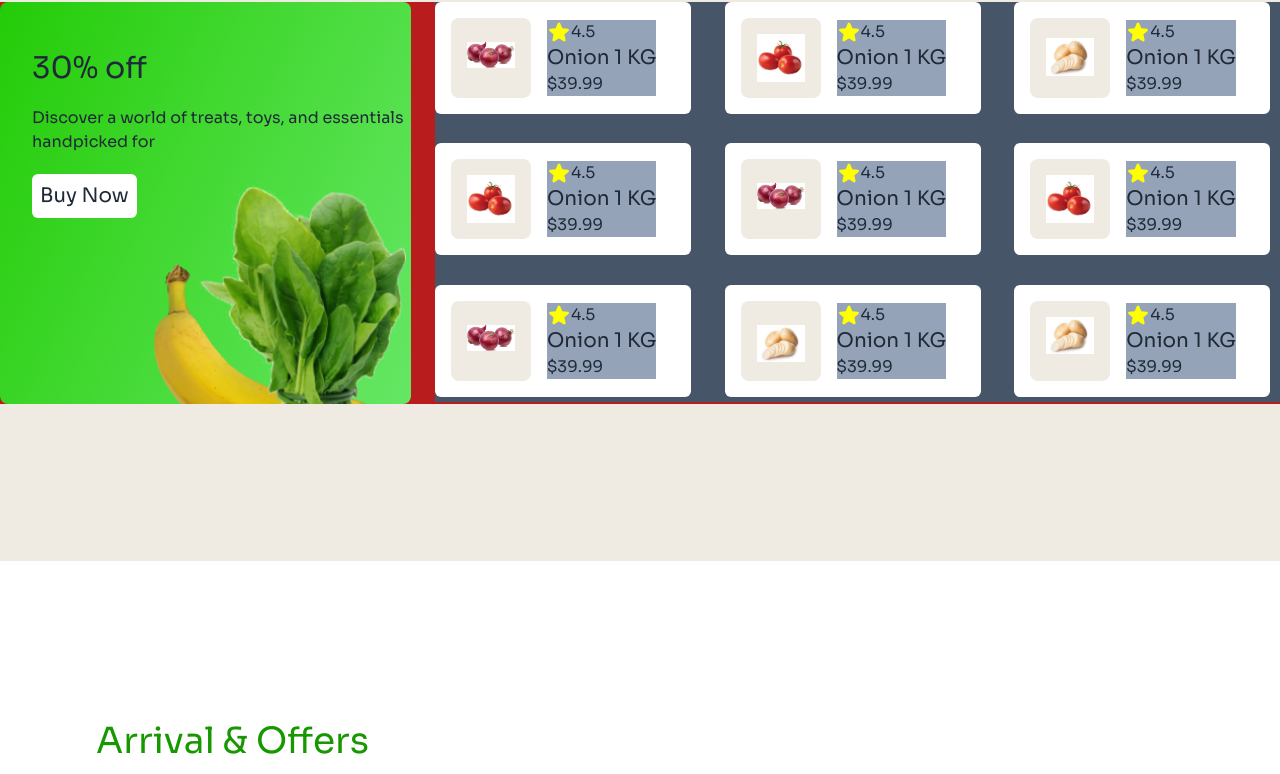
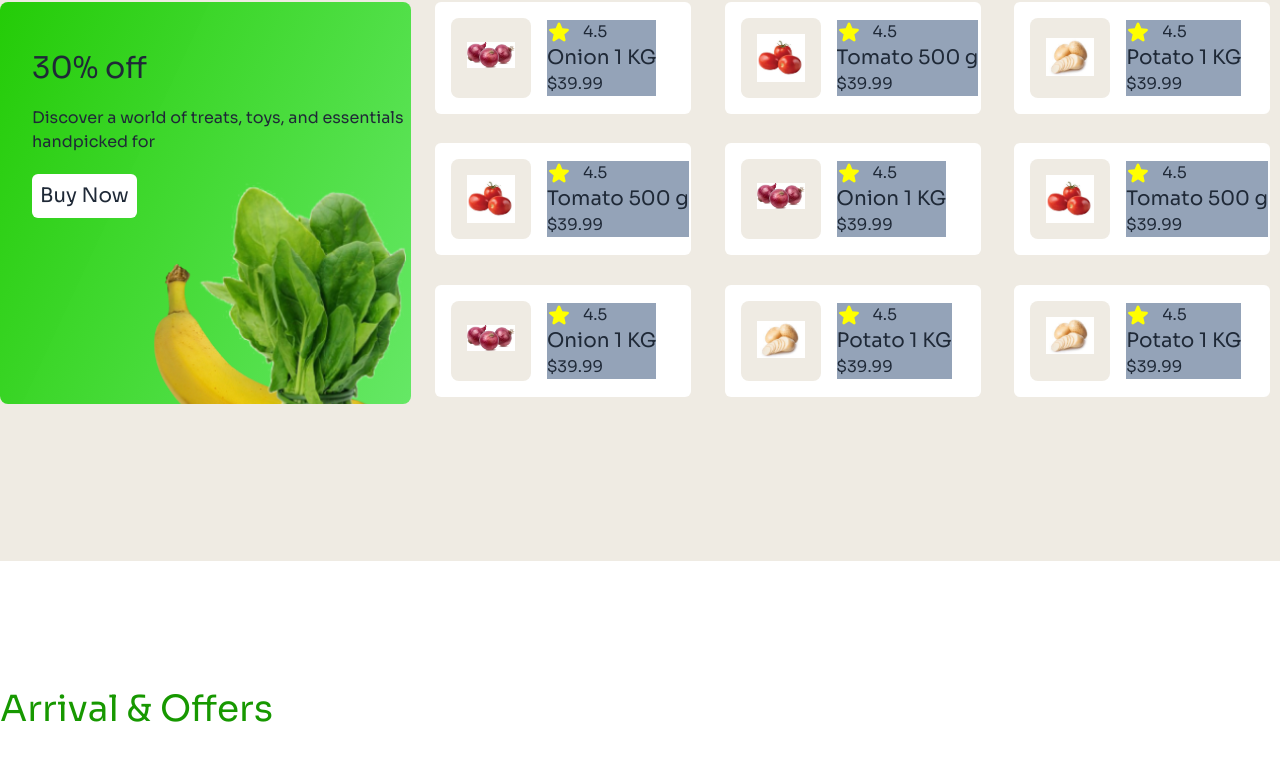
Before and after one commit to rafiq-coder/B11-assignment-3, a plain HTML site: page index.html in a window 1280 px wide. Shown: the part 2195-2969 px from the top of the page. Drawn offline with nearby package versions, Linux system fonts and the light colour scheme.

Commit message:
added some html

```diff
--- a/index.html
+++ b/index.html
@@ -159,10 +159,10 @@
         </section>
 
         <!-- popular products -->
-        <section class="bg-[#EFEBE3] mx-auto h-[1860px] sm:h-[775px] w-[1280px]">
-            <div class="bg-[#EFEBE3] w-full h-32"></div>
-            <h1 class="text-4xl text-[#179800] mb-12 ">Popular Products</h1>
-            <div class="flex flex-col sm:flex sm:flex-row justify-center gap-6 bg-red-700  mx-auto">
+        <section class="bg-[#EFEBE3] mx-auto h-[860px] sm:h-[775px] w-[1280px]">
+            <div class="bg-[#EFEBE3] w-full h-12 sm:h-32"></div>
+            <h1 class="text-2xl sm:text-4xl text-[#179800] mb-8 sm:mb-12 ml-4 sm:ml-0">Popular Products</h1>
+            <div class="flex flex-col sm:flex sm:flex-row justify-center gap-6 ml-4 sm:ml-0 mx-auto">
 
                 <div class="w-[359px] h-[340px] sm:h-[402px] sm:w-[424px] rounded-lg overflow-hidden" id="card-1">
                     <div class="">
@@ -178,150 +178,185 @@
 
                 </div>
                 <!-- 9 more cards -->
-                <div class="grid grid-cols-2  sm:grid-cols-3 gap-6 bg-slate-600 w-[359px] h-[340px] sm:w-[872px] sm:h-[400px]">
+                <div class="grid grid-cols-2  sm:grid-cols-3 gap-6  w-[359px] h-[340px] sm:w-[872px] sm:h-[400px]">
 
-                    <div class="w-40 h-16 sm:w-64 sm:h-28 bg-white flex  items-center gap-4 rounded-md">
-                        <div class="bg-[#EFEBE3] sm:w-20 sm:h-20 rounded-lg ml-4">
+                    <div class="w-40 h-16 sm:w-64 sm:h-28 bg-white flex  items-center gap-2 sm:gap-4 rounded-md">
+                        <div class="bg-[#EFEBE3] w-[53.75px] h-[53.75px] sm:w-20 sm:h-20 rounded-lg ml-2 sm:ml-4">
                             <img src="./assets/onion.webp" alt=""
-                                class="max-w-16 max-h-16 p-2 mx-auto align-middle mt-4">
+                                class="max-w-16 max-h-16 p-2 sm:p-2 mx-auto align-middle mt-[5px] sm:mt-4">
                         </div>
                         <div class="bg-slate-400 gap-2">
-                            <p class="flex"><svg xmlns="http://www.w3.org/2000/svg" fill="yellow" viewBox="0 0 24 24"
-                                    stroke-width="1.5" stroke="yellow" class="size-6">
+                            <div class="flex gap-2 sm:gap-3">
+                                <svg xmlns="http://www.w3.org/2000/svg" fill="yellow" viewBox="0 0 24 24"
+                                    stroke-width="1.5" stroke="yellow" class="size-3 sm:size-6">
                                     <path stroke-linecap="round" stroke-linejoin="round"
                                         d="M11.48 3.499a.562.562 0 0 1 1.04 0l2.125 5.111a.563.563 0 0 0 .475.345l5.518.442c.499.04.701.663.321.988l-4.204 3.602a.563.563 0 0 0-.182.557l1.285 5.385a.562.562 0 0 1-.84.61l-4.725-2.885a.562.562 0 0 0-.586 0L6.982 20.54a.562.562 0 0 1-.84-.61l1.285-5.386a.562.562 0 0 0-.182-.557l-4.204-3.602a.562.562 0 0 1 .321-.988l5.518-.442a.563.563 0 0 0 .475-.345L11.48 3.5Z" />
                                 </svg>
+                            <p class="flex text-[10px] sm:text-base gap-2 sm:gap-3">
                                 4.5</p>
-                            <h1 class="text-xl">Onion 1 KG</h1>
-                            <p>$39.99</p>
+                            </div>
+                            <h1 class="text-[12.5px] sm:text-xl">Onion 1 KG</h1>
+                            <p class="text-[10px] sm:text-base">$39.99</p>
                         </div>
                     </div>
-                    <div class="w-40 h-16 sm:w-64 sm:h-28 bg-white flex  items-center gap-4 rounded-md">
-                        <div class="bg-[#EFEBE3] w-20 h-20 rounded-lg ml-4">
+
+                    <div class="w-40 h-16 sm:w-64 sm:h-28 bg-white flex  items-center gap-2 sm:gap-4 rounded-md">
+                        <div class="bg-[#EFEBE3] w-[53.75px] h-[53.75px] sm:w-20 sm:h-20 rounded-lg ml-2 sm:ml-4">
                             <img src="./assets/tomato.jpg" alt=""
-                                class="max-w-16 max-h-16 p-2 mx-auto align-middle mt-2">
+                                class="max-w-16 max-h-16 p-3 sm:p-2 mx-auto align-middle mt-0 sm:mt-2">
                         </div>
                         <div class="bg-slate-400 gap-2">
-                            <p class="flex"><svg xmlns="http://www.w3.org/2000/svg" fill="yellow" viewBox="0 0 24 24"
-                                    stroke-width="1.5" stroke="yellow" class="size-6">
+                            <div class="flex gap-2 sm:gap-3">
+                                <svg xmlns="http://www.w3.org/2000/svg" fill="yellow" viewBox="0 0 24 24"
+                                    stroke-width="1.5" stroke="yellow" class="size-3 sm:size-6">
                                     <path stroke-linecap="round" stroke-linejoin="round"
                                         d="M11.48 3.499a.562.562 0 0 1 1.04 0l2.125 5.111a.563.563 0 0 0 .475.345l5.518.442c.499.04.701.663.321.988l-4.204 3.602a.563.563 0 0 0-.182.557l1.285 5.385a.562.562 0 0 1-.84.61l-4.725-2.885a.562.562 0 0 0-.586 0L6.982 20.54a.562.562 0 0 1-.84-.61l1.285-5.386a.562.562 0 0 0-.182-.557l-4.204-3.602a.562.562 0 0 1 .321-.988l5.518-.442a.563.563 0 0 0 .475-.345L11.48 3.5Z" />
                                 </svg>
+                            <p class="flex text-[10px] sm:text-base gap-2 sm:gap-3">
                                 4.5</p>
-                            <h1 class="text-xl">Onion 1 KG</h1>
-                            <p>$39.99</p>
+                            </div>
+                            <h1 class="text-[12.5px] sm:text-xl">Tomato 500 g</h1>
+                            <p class="text-[10px] sm:text-base">$39.99</p>
                         </div>
                     </div>
-                    <div class="w-40 h-16 sm:w-64 sm:h-28 bg-white flex  items-center gap-4 rounded-md">
-                        <div class="bg-[#EFEBE3] w-20 h-20 rounded-lg ml-4">
+
+                    <div class="w-40 h-16 sm:w-64 sm:h-28 bg-white flex  items-center gap-2 sm:gap-4 rounded-md">
+                        <div class="bg-[#EFEBE3] w-[53.75px] h-[53.75px] sm:w-20 sm:h-20 rounded-lg ml-2 sm:ml-4">
                             <img src="./assets/potato.jpg" alt=""
-                                class="max-w-16 max-h-16 p-2 mx-auto align-middle mt-3">
+                                class="max-w-16 max-h-16 p-1 sm:p-2 mx-auto align-middle mt-0 sm:mt-3">
                         </div>
                         <div class="bg-slate-400 gap-2">
-                            <p class="flex"><svg xmlns="http://www.w3.org/2000/svg" fill="yellow" viewBox="0 0 24 24"
-                                    stroke-width="1.5" stroke="yellow" class="size-6">
+                            <div class="flex gap-2 sm:gap-3">
+                                <svg xmlns="http://www.w3.org/2000/svg" fill="yellow" viewBox="0 0 24 24"
+                                    stroke-width="1.5" stroke="yellow" class="size-3 sm:size-6">
                                     <path stroke-linecap="round" stroke-linejoin="round"
                                         d="M11.48 3.499a.562.562 0 0 1 1.04 0l2.125 5.111a.563.563 0 0 0 .475.345l5.518.442c.499.04.701.663.321.988l-4.204 3.602a.563.563 0 0 0-.182.557l1.285 5.385a.562.562 0 0 1-.84.61l-4.725-2.885a.562.562 0 0 0-.586 0L6.982 20.54a.562.562 0 0 1-.84-.61l1.285-5.386a.562.562 0 0 0-.182-.557l-4.204-3.602a.562.562 0 0 1 .321-.988l5.518-.442a.563.563 0 0 0 .475-.345L11.48 3.5Z" />
                                 </svg>
+                            <p class="flex text-[10px] sm:text-base gap-2 sm:gap-3">
                                 4.5</p>
-                            <h1 class="text-xl">Onion 1 KG</h1>
-                            <p>$39.99</p>
+                            </div>
+                            <h1 class="text-[12.5px] sm:text-xl">Potato 1 KG</h1>
+                            <p class="text-[10px] sm:text-base">$39.99</p>
                         </div>
                     </div>
-                    <div class="w-40 h-16 sm:w-64 sm:h-28 bg-white flex  items-center gap-4 rounded-md">
-                        <div class="bg-[#EFEBE3] w-20 h-20 rounded-lg ml-4">
+
+                    <div class="w-40 h-16 sm:w-64 sm:h-28 bg-white flex  items-center gap-2 sm:gap-4 rounded-md">
+                        <div class="bg-[#EFEBE3] w-[53.75px] h-[53.75px] sm:w-20 sm:h-20 rounded-lg ml-2 sm:ml-4">
                             <img src="./assets/tomato.jpg" alt=""
-                                class="max-w-16 max-h-16 p-2 mx-auto align-middle mt-2">
+                            class="max-w-16 max-h-16 p-3 sm:p-2 mx-auto align-middle mt-0 sm:mt-2">
                         </div>
                         <div class="bg-slate-400 gap-2">
-                            <p class="flex"><svg xmlns="http://www.w3.org/2000/svg" fill="yellow" viewBox="0 0 24 24"
-                                    stroke-width="1.5" stroke="yellow" class="size-6">
+                            <div class="flex gap-2 sm:gap-3">
+                                <svg xmlns="http://www.w3.org/2000/svg" fill="yellow" viewBox="0 0 24 24"
+                                    stroke-width="1.5" stroke="yellow" class="size-3 sm:size-6">
                                     <path stroke-linecap="round" stroke-linejoin="round"
                                         d="M11.48 3.499a.562.562 0 0 1 1.04 0l2.125 5.111a.563.563 0 0 0 .475.345l5.518.442c.499.04.701.663.321.988l-4.204 3.602a.563.563 0 0 0-.182.557l1.285 5.385a.562.562 0 0 1-.84.61l-4.725-2.885a.562.562 0 0 0-.586 0L6.982 20.54a.562.562 0 0 1-.84-.61l1.285-5.386a.562.562 0 0 0-.182-.557l-4.204-3.602a.562.562 0 0 1 .321-.988l5.518-.442a.563.563 0 0 0 .475-.345L11.48 3.5Z" />
                                 </svg>
+                            <p class="flex text-[10px] sm:text-base gap-2 sm:gap-3">
                                 4.5</p>
-                            <h1 class="text-xl">Onion 1 KG</h1>
-                            <p>$39.99</p>
+                            </div>
+                            <h1 class="text-[12.5px] sm:text-xl">Tomato 500 g</h1>
+                            <p class="text-[10px] sm:text-base">$39.99</p>
                         </div>
                     </div>
-                    <div class="w-40 h-16 sm:w-64 sm:h-28 bg-white flex  items-center gap-4 rounded-md">
-                        <div class="bg-[#EFEBE3] w-20 h-20 rounded-lg ml-4">
+
+                    <div class="w-40 h-16 sm:w-64 sm:h-28 bg-white flex  items-center gap-2 sm:gap-4 rounded-md">
+                        <div class="bg-[#EFEBE3] w-[53.75px] h-[53.75px] sm:w-20 sm:h-20 rounded-lg ml-2 sm:ml-4">
                             <img src="./assets/onion.webp" alt=""
-                                class="max-w-16 max-h-16 p-2 mx-auto align-middle mt-4">
+                            class="max-w-16 max-h-16 p-2 sm:p-2 mx-auto align-middle mt-[5px] sm:mt-4">
                         </div>
                         <div class="bg-slate-400 gap-2">
-                            <p class="flex"><svg xmlns="http://www.w3.org/2000/svg" fill="yellow" viewBox="0 0 24 24"
-                                    stroke-width="1.5" stroke="yellow" class="size-6">
+                            <div class="flex gap-2 sm:gap-3">
+                                <svg xmlns="http://www.w3.org/2000/svg" fill="yellow" viewBox="0 0 24 24"
+                                    stroke-width="1.5" stroke="yellow" class="size-3 sm:size-6">
                                     <path stroke-linecap="round" stroke-linejoin="round"
                                         d="M11.48 3.499a.562.562 0 0 1 1.04 0l2.125 5.111a.563.563 0 0 0 .475.345l5.518.442c.499.04.701.663.321.988l-4.204 3.602a.563.563 0 0 0-.182.557l1.285 5.385a.562.562 0 0 1-.84.61l-4.725-2.885a.562.562 0 0 0-.586 0L6.982 20.54a.562.562 0 0 1-.84-.61l1.285-5.386a.562.562 0 0 0-.182-.557l-4.204-3.602a.562.562 0 0 1 .321-.988l5.518-.442a.563.563 0 0 0 .475-.345L11.48 3.5Z" />
                                 </svg>
+                            <p class="flex text-[10px] sm:text-base gap-2 sm:gap-3">
                                 4.5</p>
-                            <h1 class="text-xl">Onion 1 KG</h1>
-                            <p>$39.99</p>
+                            </div>
+                            <h1 class="text-[12.5px] sm:text-xl">Onion 1 KG</h1>
+                            <p class="text-[10px] sm:text-base">$39.99</p>
                         </div>
                     </div>
-                    <div class="w-40 h-16 sm:w-64 sm:h-28 bg-white flex  items-center gap-4 rounded-md">
-                        <div class="bg-[#EFEBE3] w-20 h-20 rounded-lg ml-4">
+
+                    <div class="w-40 h-16 sm:w-64 sm:h-28 bg-white flex  items-center gap-2 sm:gap-4 rounded-md">
+                        <div class="bg-[#EFEBE3] w-[53.75px] h-[53.75px] sm:w-20 sm:h-20 rounded-lg ml-2 sm:ml-4">
                             <img src="./assets/tomato.jpg" alt=""
-                                class="max-w-16 max-h-16 p-2 mx-auto align-middle mt-2">
+                            class="max-w-16 max-h-16 p-3 sm:p-2 mx-auto align-middle mt-0 sm:mt-2">
                         </div>
                         <div class="bg-slate-400 gap-2">
-                            <p class="flex"><svg xmlns="http://www.w3.org/2000/svg" fill="yellow" viewBox="0 0 24 24"
-                                    stroke-width="1.5" stroke="yellow" class="size-6">
+                            <div class="flex gap-2 sm:gap-3">
+                                <svg xmlns="http://www.w3.org/2000/svg" fill="yellow" viewBox="0 0 24 24"
+                                    stroke-width="1.5" stroke="yellow" class="size-3 sm:size-6">
                                     <path stroke-linecap="round" stroke-linejoin="round"
                                         d="M11.48 3.499a.562.562 0 0 1 1.04 0l2.125 5.111a.563.563 0 0 0 .475.345l5.518.442c.499.04.701.663.321.988l-4.204 3.602a.563.563 0 0 0-.182.557l1.285 5.385a.562.562 0 0 1-.84.61l-4.725-2.885a.562.562 0 0 0-.586 0L6.982 20.54a.562.562 0 0 1-.84-.61l1.285-5.386a.562.562 0 0 0-.182-.557l-4.204-3.602a.562.562 0 0 1 .321-.988l5.518-.442a.563.563 0 0 0 .475-.345L11.48 3.5Z" />
                                 </svg>
+                            <p class="flex text-[10px] sm:text-base gap-2 sm:gap-3">
                                 4.5</p>
-                            <h1 class="text-xl">Onion 1 KG</h1>
-                            <p>$39.99</p>
+                            </div>
+                            <h1 class="text-[12.5px] sm:text-xl">Tomato 500 g</h1>
+                            <p class="text-[10px] sm:text-base">$39.99</p>
                         </div>
                     </div>
-                    <div class="w-40 h-16 sm:w-64 sm:h-28 bg-white flex  items-center gap-4 rounded-md">
-                        <div class="bg-[#EFEBE3] w-20 h-20 rounded-lg ml-4">
+
+                    <div class="w-40 h-16 sm:w-64 sm:h-28 bg-white flex  items-center gap-2 sm:gap-4 rounded-md">
+                        <div class="bg-[#EFEBE3] w-[53.75px] h-[53.75px] sm:w-20 sm:h-20 rounded-lg ml-2 sm:ml-4">
                             <img src="./assets/onion.webp" alt=""
-                                class="max-w-16 max-h-16 p-2 mx-auto align-middle mt-4">
+                            class="max-w-16 max-h-16 p-2 sm:p-2 mx-auto align-middle mt-[5px] sm:mt-4">
                         </div>
                         <div class="bg-slate-400 gap-2">
-                            <p class="flex"><svg xmlns="http://www.w3.org/2000/svg" fill="yellow" viewBox="0 0 24 24"
-                                    stroke-width="1.5" stroke="yellow" class="size-6">
+                            <div class="flex gap-2 sm:gap-3">
+                                <svg xmlns="http://www.w3.org/2000/svg" fill="yellow" viewBox="0 0 24 24"
+                                    stroke-width="1.5" stroke="yellow" class="size-3 sm:size-6">
                                     <path stroke-linecap="round" stroke-linejoin="round"
                                         d="M11.48 3.499a.562.562 0 0 1 1.04 0l2.125 5.111a.563.563 0 0 0 .475.345l5.518.442c.499.04.701.663.321.988l-4.204 3.602a.563.563 0 0 0-.182.557l1.285 5.385a.562.562 0 0 1-.84.61l-4.725-2.885a.562.562 0 0 0-.586 0L6.982 20.54a.562.562 0 0 1-.84-.61l1.285-5.386a.562.562 0 0 0-.182-.557l-4.204-3.602a.562.562 0 0 1 .321-.988l5.518-.442a.563.563 0 0 0 .475-.345L11.48 3.5Z" />
                                 </svg>
+                            <p class="flex text-[10px] sm:text-base gap-2 sm:gap-3">
                                 4.5</p>
-                            <h1 class="text-xl">Onion 1 KG</h1>
-                            <p>$39.99</p>
+                            </div>
+                            <h1 class="text-[12.5px] sm:text-xl">Onion 1 KG</h1>
+                            <p class="text-[10px] sm:text-base">$39.99</p>
                         </div>
                     </div>
-                    <div class="w-40 h-16 sm:w-64 sm:h-28 bg-white flex  items-center gap-4 rounded-md">
-                        <div class="bg-[#EFEBE3] w-20 h-20 rounded-lg ml-4">
+
+                    <div class="w-40 h-16 sm:w-64 sm:h-28 bg-white flex  items-center gap-2 sm:gap-4 rounded-md">
+                        <div class="bg-[#EFEBE3] w-[53.75px] h-[53.75px] sm:w-20 sm:h-20 rounded-lg ml-2 sm:ml-4">
                             <img src="./assets/potato.jpg" alt=""
-                                class="max-w-16 max-h-16 p-2 mx-auto align-middle mt-4">
+                            class="max-w-16 max-h-16 p-1 sm:p-2 mx-auto align-middle mt-0 sm:mt-3">
                         </div>
                         <div class="bg-slate-400 gap-2">
-                            <p class="flex"><svg xmlns="http://www.w3.org/2000/svg" fill="yellow" viewBox="0 0 24 24"
-                                    stroke-width="1.5" stroke="yellow" class="size-6">
+                            <div class="flex gap-2 sm:gap-3">
+                                <svg xmlns="http://www.w3.org/2000/svg" fill="yellow" viewBox="0 0 24 24"
+                                    stroke-width="1.5" stroke="yellow" class="size-3 sm:size-6">
                                     <path stroke-linecap="round" stroke-linejoin="round"
                                         d="M11.48 3.499a.562.562 0 0 1 1.04 0l2.125 5.111a.563.563 0 0 0 .475.345l5.518.442c.499.04.701.663.321.988l-4.204 3.602a.563.563 0 0 0-.182.557l1.285 5.385a.562.562 0 0 1-.84.61l-4.725-2.885a.562.562 0 0 0-.586 0L6.982 20.54a.562.562 0 0 1-.84-.61l1.285-5.386a.562.562 0 0 0-.182-.557l-4.204-3.602a.562.562 0 0 1 .321-.988l5.518-.442a.563.563 0 0 0 .475-.345L11.48 3.5Z" />
                                 </svg>
+                            <p class="flex text-[10px] sm:text-base gap-2 sm:gap-3">
                                 4.5</p>
-                            <h1 class="text-xl">Onion 1 KG</h1>
-                            <p>$39.99</p>
+                            </div>
+                            <h1 class="text-[12.5px] sm:text-xl">Potato 1 KG</h1>
+                            <p class="text-[10px] sm:text-base">$39.99</p>
                         </div>
                     </div>
-                    <div class="w-40 h-16 sm:w-64 sm:h-28 bg-white flex  items-center gap-4 rounded-md">
-                        <div class="bg-[#EFEBE3] w-20 h-20 rounded-lg ml-4">
+
+                    <div class="w-40 h-16 sm:w-64 sm:h-28 bg-white hidden sm:flex  items-center gap-2 sm:gap-4 rounded-md">
+                        <div class="bg-[#EFEBE3] w-[53.75px] h-[53.75px] sm:w-20 sm:h-20 rounded-lg ml-2 sm:ml-4">
                             <img src="./assets/potato.jpg" alt=""
                                 class="max-w-16 max-h-16 p-2 mx-auto align-middle mt-2">
                         </div>
                         <div class="bg-slate-400 gap-2">
-                            <p class="flex"><svg xmlns="http://www.w3.org/2000/svg" fill="yellow" viewBox="0 0 24 24"
-                                    stroke-width="1.5" stroke="yellow" class="size-6">
+                            <div class="flex gap-2 sm:gap-3">
+                                <svg xmlns="http://www.w3.org/2000/svg" fill="yellow" viewBox="0 0 24 24"
+                                    stroke-width="1.5" stroke="yellow" class="size-3 sm:size-6">
                                     <path stroke-linecap="round" stroke-linejoin="round"
                                         d="M11.48 3.499a.562.562 0 0 1 1.04 0l2.125 5.111a.563.563 0 0 0 .475.345l5.518.442c.499.04.701.663.321.988l-4.204 3.602a.563.563 0 0 0-.182.557l1.285 5.385a.562.562 0 0 1-.84.61l-4.725-2.885a.562.562 0 0 0-.586 0L6.982 20.54a.562.562 0 0 1-.84-.61l1.285-5.386a.562.562 0 0 0-.182-.557l-4.204-3.602a.562.562 0 0 1 .321-.988l5.518-.442a.563.563 0 0 0 .475-.345L11.48 3.5Z" />
                                 </svg>
+                            <p class="flex text-[10px] sm:text-base gap-2 sm:gap-3">
                                 4.5</p>
-                            <h1 class="text-xl">Onion 1 KG</h1>
-                            <p>$39.99</p>
+                            </div>
+                            <h1 class="text-[12.5px] sm:text-xl">Potato 1 KG</h1>
+                            <p class="text-[10px] sm:text-base">$39.99</p>
                         </div>
                     </div>
 
@@ -331,29 +366,29 @@
         </section>
 
         <!-- arrival -->
-        <section class="mt-40">
-            <h1 class="text-4xl mt-32 text-[#179800] mb-12 ml-24">Arrival & Offers</h1>
-            <div class="flex justify-center gap-5">
-                <div class="flex bg-[#115414] w-[780px] h-[344px] rounded-2xl">
-                    <div class="">
-                        <img src="./assets/dawat-logo.png" alt="">
-                        <button class=" bg-[#63B76D]">Cook Exotic Dishes</button>
-                        <h1>UP to 20% OFF</h1>
+        <section class="w-[1280px] mx-auto">
+            <h1 class="text-4xl sm:mt-32 text-[#179800] mb-12 ">Arrival & Offers</h1>
+            <div class="flex  justify-center gap-5">
+                <div class="flex grow-3 items-center justify-center gap-3 bg-[#115414] rounded-2xl mx-auto">
+                    <div class=" w-[325.91px] h-[310.76px] ">
+                        <img src="./assets/dawat-logo.png" alt="" class="w-[200px] h-[70px] mb-8 mt-10 ">
+                        <button class=" bg-[#63B76D] text-white text-xl rounded-lg mb-7 w-[284px] h-[55px]">Cook Exotic Dishes</button>
+                        <h1 class=" w-[284px] h-[55px] text-3xl text-white">UP to 20% OFF</h1>
                     </div>
-                    <div>
+                    <div class="w-[310px] h-[270px] ">
                         <img src="./assets/dawat-mock-up.png" alt="">
                     </div>
                 </div>
 
-                <div class="flex bg-[#102861] w-[520px] h-[344px] rounded-2xl">
+                <div class="flex grow-2 justify-center gap-6 bg-[#102861] w-[520px] h-[344px] rounded-2xl">
                     <div class="">
-                        <img src="./assets/india-gate-logo.png" alt="">
-                        <button>World’s No.1 Rice</button>
-                        <h1>UP to 40% OFF</h1>
+                        <img src="./assets/india-gate-logo.png" alt="" class="w-[83px] h-[130px] mt-4">
+                        <button class="text-white w-[280px] mt-3 text-2xl h-[60px] bg-[#2A4D97] rounded-lg">World’s No.1 Rice</button>
+                        <h1 class="text-3xl text-white mt-4">UP to 40% OFF</h1>
                     </div>
 
-                    <div>
-                        <img src="./assets/india-gate-mock-up.png" alt="">
+                    <div class=" ">
+                        <img src="./assets/india-gate-mock-up.png" alt="" class="w-[175px] h-[250px] mt-10">
                     </div>
                 </div>
             </div>
```
